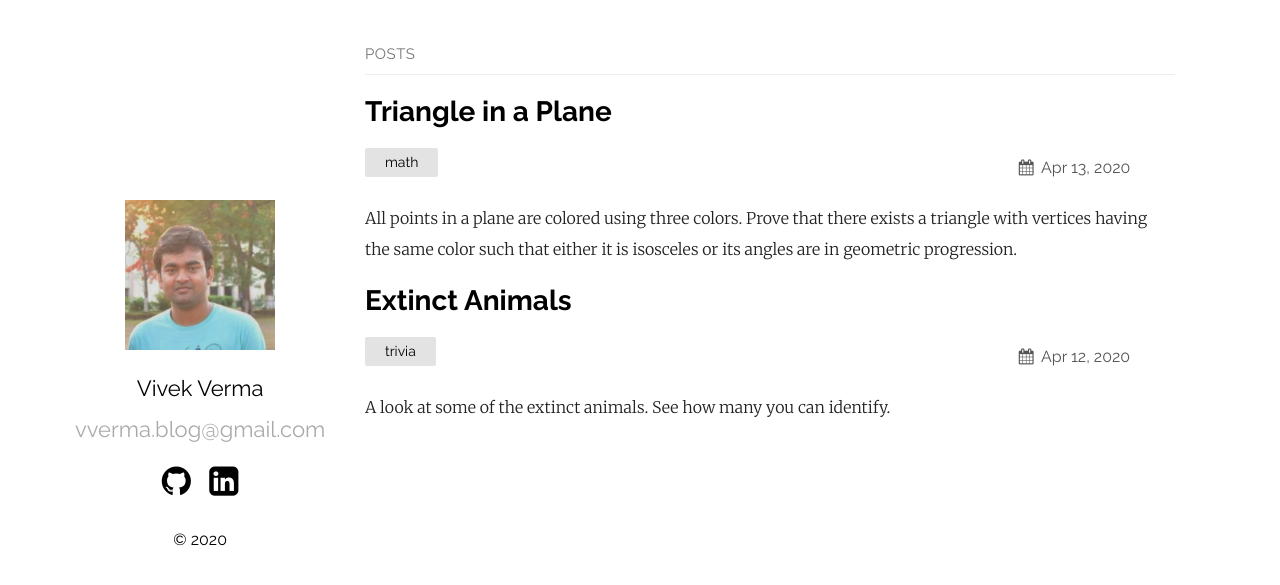
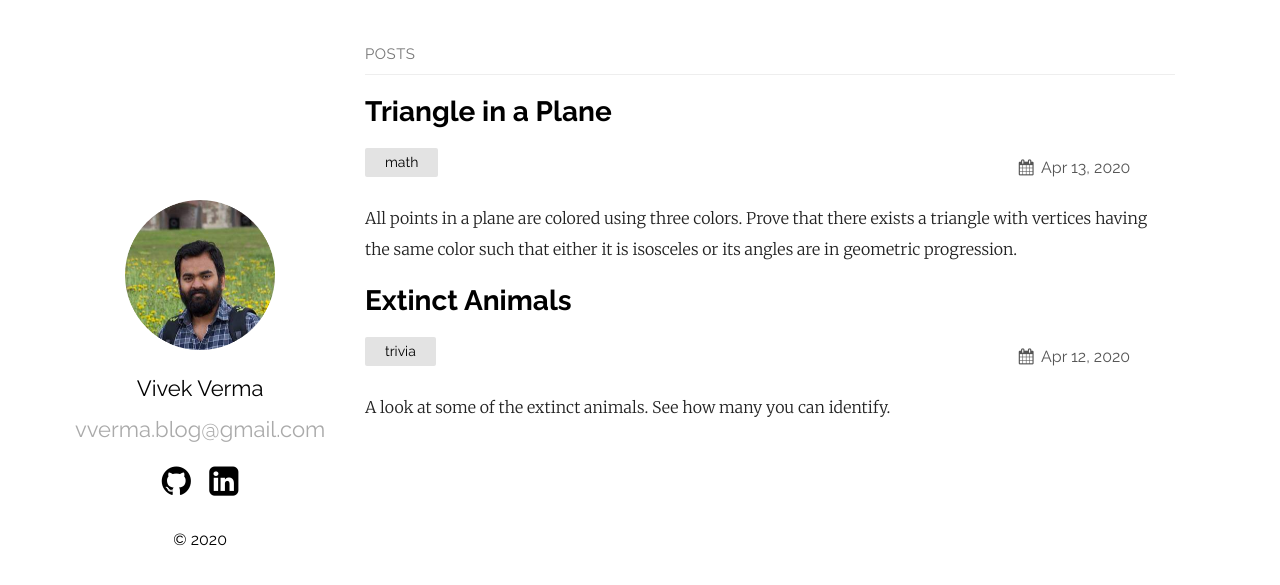
Before and after one commit to vivekverma0/vivekverma0.github.io, a Jekyll site: the page built from index.md, in a window 1280 px wide. Shown: the top 585 px of the page. Built offline with Jekyll 4.4.1, drawn with Linux system fonts in a browser that asks for light colours.

Commit message:
stupid commit to change profile photo

```diff
--- a/_layouts/default.html
+++ b/_layouts/default.html
@@ -6,7 +6,7 @@
   <body>
     <main class="container">
       <section class="about">
-        <a href="/"><img src="{{ "/assets/portfolio.png" | relative_url }}" alt="{{ site.plainwhite.name }}"></a>
+        <a href="/"><img src="{{ "/assets/portfolio2.png" | relative_url }}" alt="{{ site.plainwhite.name }}"></a>
         <h2 id="title">
           <a href="/">{{ site.plainwhite.name }}</a>
         </h2>
```
Also changed, not shown: assets/portfolio2.png (added).
